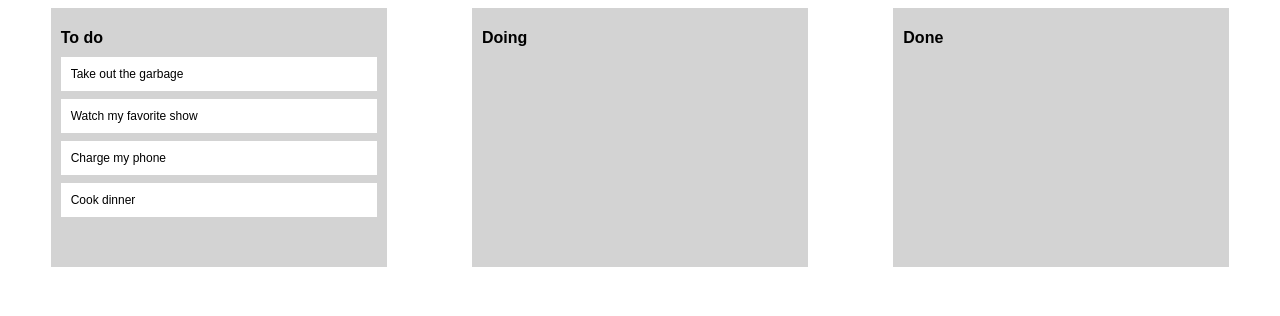
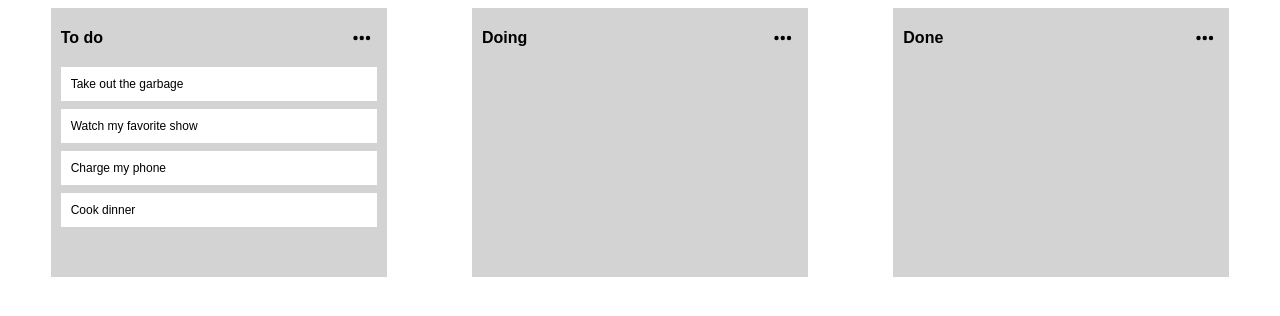
Before and after one commit to GabrielMoraez/todoList, a React (Vite) app: page / in a window 1280 px wide. Shown: the top 316 px of the page. Built offline with nearby package versions, Linux system fonts and the light colour scheme.

Commit message:
Adds store, reducers and applies it to drag events

```diff
--- a/index.html
+++ b/index.html
@@ -8,6 +8,6 @@
   </head>
   <body>
     <div id="root"></div>
-    <script type="module" src="/src/main.jsx"></script>
+    <script type="module" src="/src/index.jsx"></script>
   </body>
 </html>
--- a/package.json
+++ b/package.json
@@ -9,9 +9,15 @@
     "preview": "vite preview"
   },
   "dependencies": {
+    "@fortawesome/fontawesome-svg-core": "^6.3.0",
+    "@fortawesome/free-regular-svg-icons": "^6.3.0",
+    "@fortawesome/free-solid-svg-icons": "^6.3.0",
+    "@fortawesome/react-fontawesome": "^0.2.0",
+    "@reduxjs/toolkit": "^1.9.3",
     "react": "^18.2.0",
     "react-beautiful-dnd": "^13.1.1",
     "react-dom": "^18.2.0",
+    "react-redux": "^8.0.5",
     "sass": "^1.58.3"
   },
   "devDependencies": {
--- a/src/App.jsx
+++ b/src/App.jsx
@@ -1,17 +1,17 @@
-import React from 'react'
+import React, { useEffect } from 'react'
 import { DragDropContext } from 'react-beautiful-dnd'
+import { useSelector, useDispatch } from 'react-redux'
 
 import Column from './components/Column'
-import data from './data'
-
+import { updateData } from './slices/dataSlice'
 import './style.scss'
 
-class App extends React.Component {
-  state = data
+export default function App() {
+  const dispatch = useDispatch()
+  const data = useSelector(state => state.data)
 
-  onDragEnd = result => {
+  const onDragEnd = result => {
     const { destination, source, draggableId } = result
-    console.log(result)
     if (!destination) {
       return
     }
@@ -20,9 +20,8 @@ class App extends React.Component {
       return
     }
 
-
     if (destination.droppableId === source.droppableId) {
-      const column = this.state.columns[source.droppableId]
+      const column = data.columns[source.droppableId]
       const tasks = Array.from(column.taskIds)
 
       tasks.splice(source.index, 1)
@@ -33,24 +32,15 @@ class App extends React.Component {
         taskIds: tasks
       }
 
-      const newState = {
-        ...this.state,
-        columns: {
-          ...this.state.columns,
-          [newColumn.id]: newColumn,
-        },
-      }
-
-      this.setState(newState)
+      dispatch(updateData({newColumn}))
 
       return
     }
 
-
-    const sourceColumn = this.state.columns[source.droppableId]
+    const sourceColumn = data.columns[source.droppableId]
     const sourceTasks = Array.from(sourceColumn.taskIds)
 
-    const destinationColumn = this.state.columns[destination.droppableId]
+    const destinationColumn = data.columns[destination.droppableId]
     const destinationTasks = Array.from(destinationColumn.taskIds)
 
     sourceTasks.splice(source.index, 1)
@@ -66,27 +56,24 @@ class App extends React.Component {
     }
 
     const newState = {
-      ...this.state,
+      ...data,
       columns: {
-        ...this.state.columns,
+        ...data.columns,
         [newColumn.id]: newColumn,
         [oldColumn.id]: oldColumn,
       },
     }
 
-    this.setState(newState)
-
+    dispatch(updateData({newColumn, oldColumn}))
   }
 
-
-  render() {
   return (
-      <DragDropContext onDragEnd={this.onDragEnd}>
+    <DragDropContext onDragEnd={onDragEnd}>
       <div className='container'>
         {
-            this.state.columnOrder.map((columnId, index) => {
-              const column = this.state.columns[columnId]
-              const tasks = column.taskIds.map(taskId => this.state.tasks[taskId])
+          data.columnOrder.map((columnId, index) => {
+            const column = data.columns[columnId]
+            const tasks = column.taskIds.map(taskId => data.tasks[taskId])
 
             return <Column
               key={index}
@@ -100,6 +87,3 @@ class App extends React.Component {
     </DragDropContext>
   )
 }
-}
-
-export default App
--- a/src/components/Column/index.jsx
+++ b/src/components/Column/index.jsx
@@ -1,12 +1,55 @@
-import { useState } from 'react'
+import { useEffect, useRef, useState } from 'react'
 import { Droppable } from 'react-beautiful-dnd'
+import { FontAwesomeIcon } from '@fortawesome/react-fontawesome'
+import { useSelector, useDispatch } from 'react-redux'
 
 import Task from '../Task'
+import { createNewTask } from '../../slices/dataSlice'
+
 
 export default function Column({title, columnId, tasks}) {
+  const [menuCollapse, setMenuCollapse] = useState(false)
+
+  const data = useSelector((state) => state.data)
+  const dispatch = useDispatch()
+
+  const handleToggleMenu = () => {
+    setMenuCollapse(!menuCollapse)
+  }
+
+  const handleCreateTask = () => {
+    const column = data.columns[columnId]
+    const tasksIds = Object.keys(data.tasks)
+    const newTaskId = `task-${Number((tasksIds[tasksIds.length-1]).split('-')[1]) + 1}`
+
+    const newTask = {
+      id: newTaskId,
+      content: 'Testing creation'
+    }
+
+    dispatch(createNewTask({columnId, newTask, newTaskId}))
+  }
+
   return (
     <div className='column'>
-      <h1>{title}</h1>
+      <div className='column-header'>
+        <h1>{title}</h1>
+        <div className='column-menu-container'>
+          <div className={`column-menu-icon-wrapper ${menuCollapse && 'active'}`}  onClick={handleToggleMenu}>
+            <FontAwesomeIcon size='lg' icon="fa-solid fa-ellipsis" />
+          </div>
+          {menuCollapse && (
+            <div className='column-menu'>
+              <ul>
+                <li onClick={handleCreateTask}>
+                  <FontAwesomeIcon size='sm' icon="fa-solid fa-plus" />
+                  Create new Task
+                </li>
+              </ul>
+            </div>
+          )}
+        </div>
+      </div>
       <Droppable droppableId={columnId}>
         {provided => (
           <div
--- /dev/null
+++ b/src/index.jsx
@@ -0,0 +1,16 @@
+import React from 'react'
+import ReactDOM from 'react-dom/client'
+import App from './App'
+import { Provider } from 'react-redux'
+import { store } from './store'
+
+import { library } from '@fortawesome/fontawesome-svg-core'
+import { fas } from '@fortawesome/free-solid-svg-icons'
+
+library.add(fas)
+
+ReactDOM.createRoot(document.getElementById('root')).render(
+  <Provider store={store}>
+    <App />
+  </Provider>,
+)
--- a/src/main.jsx
+++ /dev/null
@@ -1,7 +0,0 @@
-import React from 'react'
-import ReactDOM from 'react-dom/client'
-import App from './App'
-
-ReactDOM.createRoot(document.getElementById('root')).render(
-  <App />,
-)
--- /dev/null
+++ b/src/slices/dataSlice.js
@@ -0,0 +1,40 @@
+import { createSlice, current } from '@reduxjs/toolkit';
+import data from '../data'
+
+const initialState = data
+
+export const dataSlice = createSlice({
+  name: 'data',
+  initialState,
+  reducers: {
+    createNewTask: (state, { payload }) => {
+      state.tasks[payload.newTaskId] = payload.newTask
+      state.columns[payload.columnId].taskIds.push(payload.newTaskId)
+		},
+    updateData: (state, { payload }) => {
+      state = {
+        ...state,
+        columns: {
+          ...state.columns,
+          [payload.newColumn.id]: payload.newColumn,
+        },
+      }
+
+      if (payload.oldColumn) {
+        state = {
+          ...state,
+          columns: {
+            ...state.columns,
+            [payload.oldColumn.id]: payload.oldColumn,
+          },
+        }
+      }
+      return state
+    }
+  },
+});
+
+
+export const { createNewTask, updateData } = dataSlice.actions
+
+export default dataSlice.reducer
--- /dev/null
+++ b/src/store.js
@@ -0,0 +1,8 @@
+import { configureStore } from '@reduxjs/toolkit'
+import dataReducer from './slices/dataSlice'
+
+export const store = configureStore({
+  reducer: {
+    data: dataReducer,
+  },
+});
--- a/src/style.scss
+++ b/src/style.scss
@@ -7,6 +7,38 @@
     background-color: lightgray;
     padding: 10px;
     width: 25%;
+    .column-header {
+      display: flex;
+      flex-direction: row;
+      align-items: center;
+      justify-content: space-between;
+      margin-bottom: 10px;
+      &:hover {
+        cursor: pointer;
+      }
+      .column-menu-icon-wrapper {
+        display: flex;
+        border-radius: 50px;
+        transition: 0.4s ease;
+        width: 30px;
+        height: 30px;
+        align-items: center;
+        justify-content: center;
+        position: relative;
+        &:hover {
+          background-color: #FFF;
+          cursor: pointer;
+          transition: 0.4s ease;
+        }
+        &.active {
+          background-color: #FFF;
+        }
+      }
+    }
+    .column-menu-container {
+      display: flex;
+      position: relative;
+    }
     h1 {
       font-size: 16px;
       font-weight: 600;
@@ -22,3 +54,34 @@
     }
   }
 }
+
+.column-menu {
+  display: flex;
+  z-index: 200;
+  position: absolute;
+  flex-direction: column;
+  top: 35px;
+  left: 0;
+  background-color: #FFF;
+  border-radius: 10px;
+  transition: 0.3s ease;
+  width: 175px;
+  box-shadow: 0px 10px 15px -3px rgba(0,0,0,0.1);
+  ul, li {
+    margin: 0;
+    padding: 0;
+  }
+  li {
+    padding: 10px;
+    border-radius: 10px;
+    display: flex;
+    flex-direction: row;
+    justify-content: left;
+    align-items: center;
+    gap: 8px;
+    &:hover {
+      background-color: #dedede;
+      transition: 0.3s ease;
+    }
+  }
+}
```
Also changed, not shown: 1 other file (tests, documents, lock files or other folders). Lines whose indentation alone changed are shown as unchanged.
